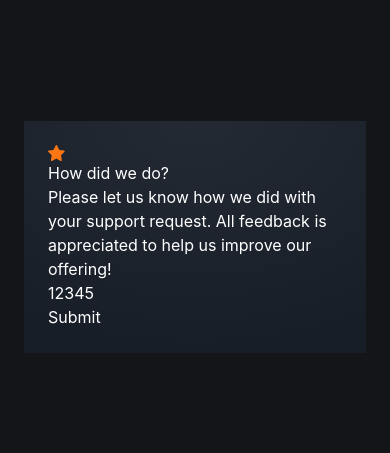
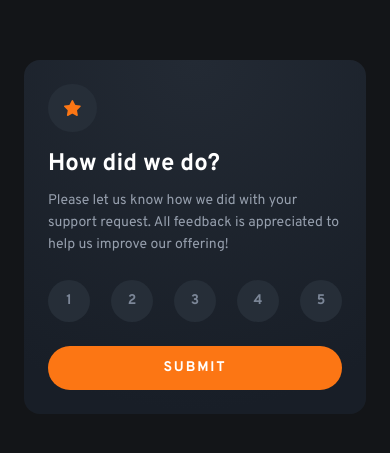
Before and after one commit to Theux15/feedback-2025, a React (Vite) app: page / in a window 390 px wide. Shown: the part 185-638 px from the top of the page. Built offline with nearby package versions, Linux system fonts and the light colour scheme.

Commit message:
primeiro card da versão mobile finalizado

```diff
--- a/index.html
+++ b/index.html
@@ -1,8 +1,12 @@
 <!doctype html>
 <html lang="en">
   <head>
+
     <meta charset="UTF-8" />
     <link rel="icon" type="image/svg+xml" href="/favicon-32x32.png" />
+    <link rel="preconnect" href="https://fonts.googleapis.com">
+    <link rel="preconnect" href="https://fonts.gstatic.com" crossorigin>
+    <link href="https://fonts.googleapis.com/css2?family=Open+Sans:ital,wght@0,300..800;1,300..800&family=Overpass:ital,wght@0,100..900;1,100..900&family=Raleway:ital,wght@0,100..900;1,100..900&display=swap" rel="stylesheet">
     <meta name="viewport" content="width=device-width, initial-scale=1.0" />
     <title>Feedback</title>
   </head>
--- a/src/App.jsx
+++ b/src/App.jsx
@@ -3,24 +3,24 @@
 export function App(){
   return (
 
-    <div className="bg-gradient-dark text-white mx-6 p-6">
-      <div>
+    <div className="bg-gradient-dark text-white mx-6 p-6 rounded-2xl font-overpass">
+      <div className="bg-dark-blue w-fit p-4 rounded-full mb-4">
         <img src={iconStar} alt="icon star" />
       </div>
 
-        <h1>How did we do?</h1>
+        <h1 className="text-2xl font-bold mb-2.5">How did we do?</h1>
 
-        <p>Please let us know how we did with your support request. All feedback is appreciated to help us improve our offering!</p>
+        <p className="text-sm text-light-grey mb-6 leading-1">Please let us know how we did with your support request. All feedback is appreciated to help us improve our offering!</p>
 
-        <div>
-          <input type="button" value={1}/>
-          <input type="button" value={2}/>
-          <input type="button" value={3}/>
-          <input type="button" value={4}/>
-          <input type="button" value={5}/>
+        <div className="flex justify-between mb-6">
+          <input type="button" value={1} className="bg-dark-blue w-10.5 h-10.5 rounded-full text-medium-grey text-sm font-bold"/>
+          <input type="button" value={2} className="bg-dark-blue w-10.5 h-10.5 rounded-full text-medium-grey text-sm font-bold"/>
+          <input type="button" value={3} className="bg-dark-blue w-10.5 h-10.5 rounded-full text-medium-grey text-sm font-bold"/>
+          <input type="button" value={4} className="bg-dark-blue w-10.5 h-10.5 rounded-full text-medium-grey text-sm font-bold"/>
+          <input type="button" value={5} className="bg-dark-blue w-10.5 h-10.5 rounded-full text-medium-grey text-sm font-bold"/>
         </div>
 
-        <button>Submit</button>
+        <button className="bg-orange w-full uppercase tracking-1 font-bold rounded-3xl text-sm py-3">Submit</button>
 
     </div>
   )
--- a/src/index.css
+++ b/src/index.css
@@ -8,6 +8,7 @@
   --color-orange: #FC7614;
 
   --tracking-1: 1.867px;
+  --leading-1: 1.375rem;
 
   --font-overpass: "Overpass", "sans-serif";
 }
```
